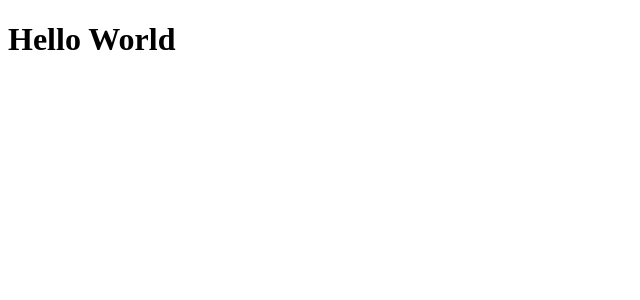
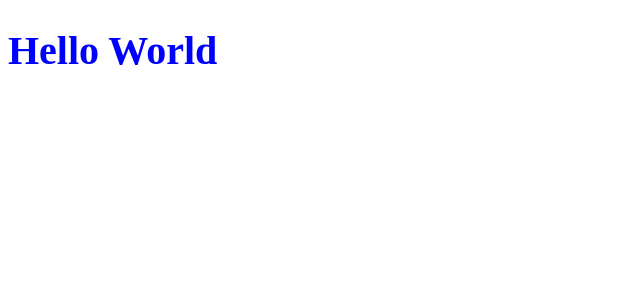
Before and after one commit to salinatomass/platzi-conf-merch, a React app: page / in a window 1280 px wide. Shown: the top 300 px of the page, without its empty margins (0-640 px from the left). Built offline with nearby package versions, Linux system fonts and the light colour scheme.

Commit message:
styles with Webpack loaders

```diff
--- a/package.json
+++ b/package.json
@@ -19,8 +19,10 @@
     "@babel/preset-env": "^7.15.8",
     "@babel/preset-react": "^7.14.5",
     "babel-loader": "^8.2.2",
+    "css-loader": "^6.4.0",
     "html-loader": "^2.1.2",
     "html-webpack-plugin": "^5.4.0",
+    "mini-css-extract-plugin": "^2.4.2",
     "webpack": "^5.59.0",
     "webpack-cli": "^4.9.1",
     "webpack-dev-server": "^4.3.1"
--- a/src/components/App.jsx
+++ b/src/components/App.jsx
@@ -1,4 +1,5 @@
 import React from "react";
+import "../styles/components/App.css";
 
 const App = () => {
   return <h1>Hello World</h1>;
--- /dev/null
+++ b/src/styles/components/App.css
@@ -0,0 +1,4 @@
+h1 {
+  font-size: 40px;
+  color: blue;
+}
--- a/webpack.config.js
+++ b/webpack.config.js
@@ -1,5 +1,6 @@
 const path = require("path");
 const HtmlWebpackPlugin = require("html-webpack-plugin");
+const MiniCssExtractPlugin = require("mini-css-extract-plugin");
 
 /** @type {import('webpack').Configuration} */
 module.exports = {
@@ -22,12 +23,24 @@
         test: /\.html$/,
         loader: "html-loader",
       },
+      {
+        test: /\.css$/,
+        use: [
+          {
+            loader: MiniCssExtractPlugin.loader,
+          },
+          "css-loader",
+        ],
+      },
     ],
   },
   plugins: [
     new HtmlWebpackPlugin({
       template: "./public/index.html",
       filename: "./index.html",
+    }),
+    new MiniCssExtractPlugin({
+      filename: "static/css/[name].css",
     }),
   ],
   devServer: {
```
Also changed, not shown: 1 other file (tests, documents, lock files or other folders).
